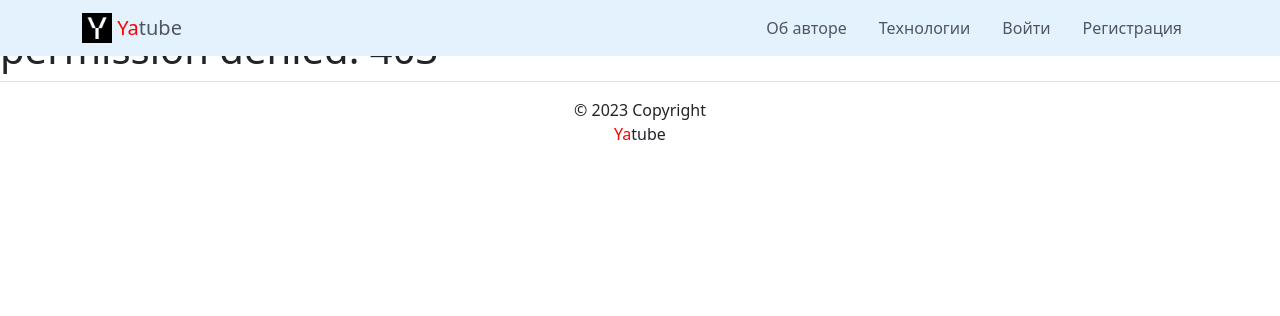
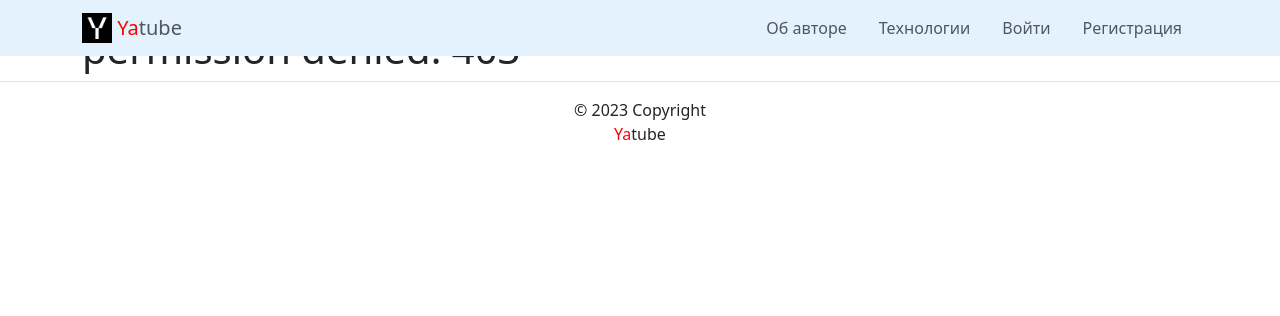
Before and after one commit to KuzenkovAG/yatube_new_feature, a Django app: template yatube/templates/core/403.html in a window 1280 px wide. Shown: the top 316 px of the page. Run offline with Django 3.2, Linux system fonts and the light colour scheme; the template is opened without the code that fills it, so the values that code supplies are empty; some libraries are stand-ins or nearby versions.

Commit message:
Change errors pages

```diff
--- a/yatube/templates/core/403.html
+++ b/yatube/templates/core/403.html
@@ -1,5 +1,7 @@
 {% extends "base.html" %}
 {% block title %}Custom 403{% endblock %}
 {% block content %}
+<div class="container">
   <h1>permission denied. 403</h1>
+</div>
 {% endblock %}
--- a/yatube/templates/core/403csrf.html
+++ b/yatube/templates/core/403csrf.html
@@ -1,5 +1,7 @@
 {% extends "base.html" %}
 {% block title %}Custom 403 CSRF{% endblock %}
 {% block content %}
+<div class="container">
   <h1>Custom CSRF check error. 403</h1>
+</div>
 {% endblock %}
--- a/yatube/templates/core/404.html
+++ b/yatube/templates/core/404.html
@@ -1,7 +1,9 @@
 {% extends "base.html" %}
 {% block title %}Custom 404{% endblock %}
 {% block content %}
+<div class="container">
   <h1>Custom 404</h1>
   <p>Страницы с адресом {{ path }} не существует</p>
   <a href="{% url 'posts:index' %}">Идите на главную</a>
+</div>
 {% endblock %}
--- a/yatube/templates/core/500.html
+++ b/yatube/templates/core/500.html
@@ -1,5 +1,7 @@
 {% extends "base.html" %}
 {% block title %}Custom 500{% endblock %}
 {% block content %}
+<div class="container">
   <h1>Server internal error. 500</h1>
+</div>
 {% endblock %}
```
